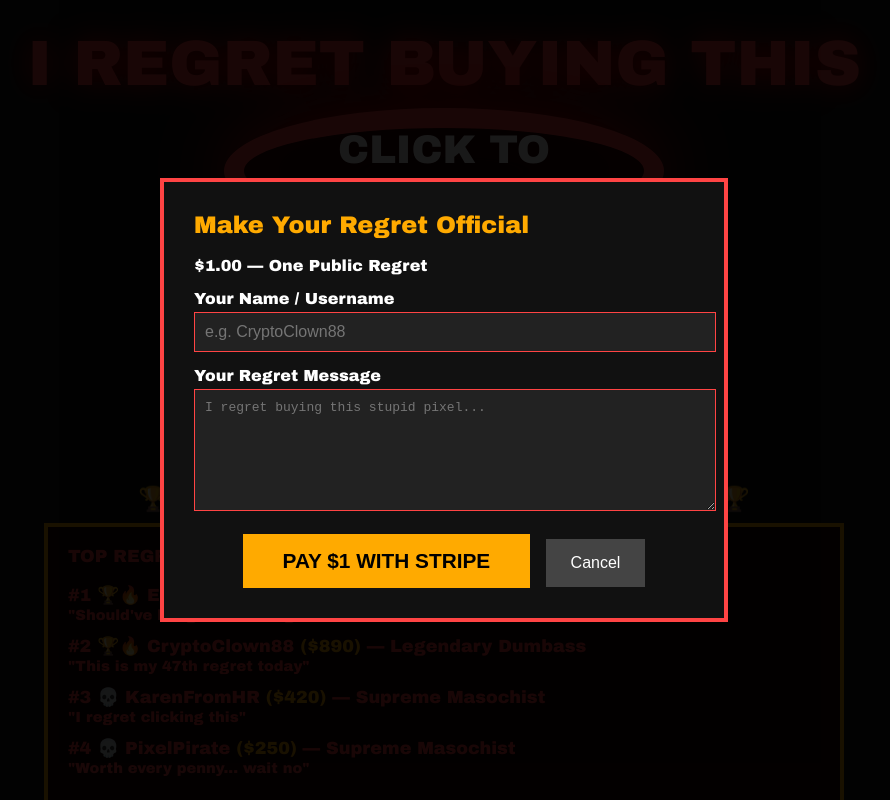
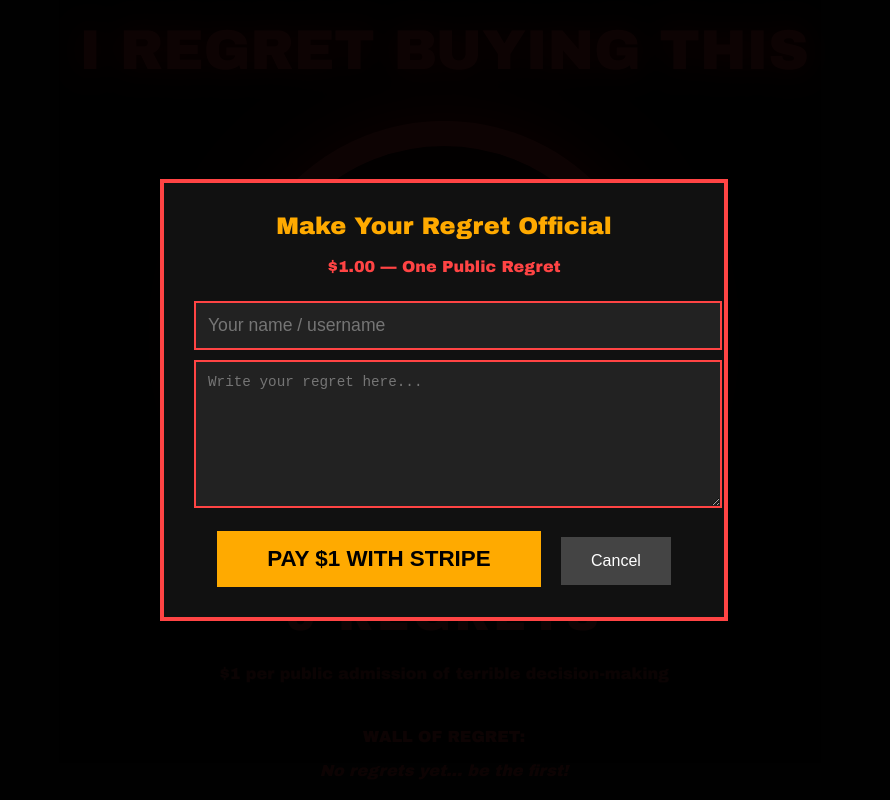
Before and after one commit to SmoothieJoed/million-dollar-regret, a plain HTML site: page million_dollar_regret.html in a window 1280 px wide. Both pictures are taken after a click on the element "CLICK TO REGRET". Shown: the top 800 px of the page, without its empty margins (196-1086 px from the left). Drawn offline with Linux system fonts and the light colour scheme.

Commit message:
Update million_dollar_regret.html

```diff
--- a/million_dollar_regret.html
+++ b/million_dollar_regret.html
@@ -12,148 +12,72 @@
             color: #ff4444;
             font-family: 'Arial Black', sans-serif;
             text-align: center;
-            height: 100vh;
+            min-height: 100vh;
             display: flex;
             flex-direction: column;
-            justify-content: center;
             align-items: center;
-            overflow: hidden;
         }
         .regret-button {
-            width: 400px;
-            height: 400px;
+            width: 380px;
+            height: 380px;
             border-radius: 50%;
             background: #220000;
-            border: 20px solid #ff4444;
+            border: 25px solid #ff4444;
             color: #fff;
-            font-size: 2.5em;
+            font-size: 2.8em;
             cursor: pointer;
             display: flex;
             align-items: center;
             justify-content: center;
-            box-shadow: 0 0 80px #ff0000,
-                        inset 0 0 60px #440000;
+            box-shadow: 0 0 80px #ff0000, inset 0 0 60px #440000;
             transition: all 0.1s;
+            margin: 30px 0;
             user-select: none;
         }
-        .regret-button:active {
-            transform: scale(0.95);
-            box-shadow: 0 0 40px #ff0000;
-        }
-        h1 {
-            font-size: 4em;
-            margin-bottom: 10px;
-            text-shadow: 0 0 30px #ff0000;
-        }
-        .counter {
-            font-size: 3em;
-            margin: 20px 0;
-            letter-spacing: 4px;
-        }
-        .wall {
-            margin-top: 40px;
-            max-width: 800px;
-            font-size: 0.9em;
-            opacity: 0.8;
-            max-height: 200px;
-            overflow-y: auto;
-        }
+        .regret-button:active { transform: scale(0.95); }
+        h1 { font-size: 3.5em; margin: 20px 0 10px; text-shadow: 0 0 30px #ff0000; }
+        .counter { font-size: 2.8em; margin: 10px 0; letter-spacing: 4px; }
+        .wall, #leaderboard { max-width: 800px; width: 90%; margin: 30px auto; }
     </style>
 </head>
 <body>
     <h1>I REGRET BUYING THIS</h1>
-    <div class="regret-button" id="big-button">
-        CLICK TO REGRET
-    </div>
-    <div class="counter">
-        <span id="regret-count">487,291</span> REGRETS
-    </div>
-    <p style="max-width: 600px; opacity: 0.7;">$1 per public admission of terrible decision-making</p>
+    <div class="regret-button" id="big-button">CLICK TO REGRET</div>
+    <div class="counter"><span id="regret-count">0</span> REGRETS</div>
+    <p style="max-width: 600px; opacity: 0.8;">$1 per public admission of terrible decision-making</p>
 
     <div class="wall" id="wall-of-regret">
-        <strong>WALL OF REGRET:</strong><br>
-        @crypto_bro420 - 3m ago<br>
-        Sarah K. - "I bought another one" - 11m ago<br>
-        anon_69420 - 42m ago
+        <strong>WALL OF REGRET:</strong><br><br>
+        <em>No regrets yet... be the first!</em>
     </div>
 
-    <div style="margin-top: 50px; max-width: 800px; width: 100%;">
-        <h2 style="color: #ffaa00; margin-bottom: 10px;">🏆 REGRET HALL OF FAME / LEADERBOARD 🏆</h2>
-        <div id="leaderboard" style="background: #1a0000; padding: 20px; border: 4px solid #ffaa00; text-align: left; font-size: 1.1em; max-height: 300px; overflow-y: auto;">
-            <!-- JS populated -->
+    <div style="margin-top: 40px; width: 90%; max-width: 800px;">
+        <h2 style="color: #ffaa00;">🏆 REGRET HALL OF FAME 🏆</h2>
+        <div id="leaderboard" style="background: #1a0000; padding: 20px; border: 4px solid #ffaa00; text-align: left; min-height: 100px;">
+            <em>No legendary regretters yet...</em>
         </div>
     </div>
 
-    <!-- Regret Purchase Modal -->
-    <div id="regret-modal" style="display: none; position: fixed; top: 0; left: 0; width: 100%; height: 100%; background: rgba(0,0,0,0.9); z-index: 1000; align-items: center; justify-content: center;">
-        <div style="background: #111; padding: 30px; border: 4px solid #ff4444; max-width: 500px; width: 90%; text-align: left; color: #fff;">
-            <h2 style="margin-top: 0; color: #ffaa00;">Make Your Regret Official</h2>
+    <!-- Modal -->
+    <div id="regret-modal" style="display: none; position: fixed; top: 0; left: 0; width: 100%; height: 100%; background: rgba(0,0,0,0.95); z-index: 1000; align-items: center; justify-content: center;">
+        <div style="background: #111; padding: 30px; border: 4px solid #ff4444; max-width: 500px; width: 90%;">
+            <h2 style="color: #ffaa00; margin-top: 0;">Make Your Regret Official</h2>
             <p>$1.00 — One Public Regret</p>
 
-            <label style="display: block; margin: 15px 0 5px;">Your Name / Username</label>
-            <input id="regret-name" type="text" placeholder="e.g. CryptoClown88" style="width: 100%; padding: 10px; background: #222; border: 1px solid #ff4444; color: #fff; font-size: 1em;">
-
-            <label style="display: block; margin: 15px 0 5px;">Your Regret Message</label>
-            <textarea id="regret-message" placeholder="I regret buying this stupid pixel..." style="width: 100%; height: 100px; padding: 10px; background: #222; border: 1px solid #ff4444; color: #fff; font-size: 1em; resize: vertical;"></textarea>
+            <input id="regret-name" type="text" placeholder="Your name / username" style="width: 100%; padding: 12px; margin: 10px 0; background: #222; border: 2px solid #ff4444; color: #fff; font-size: 1.1em;">
+            <textarea id="regret-message" placeholder="Write your regret here..." style="width: 100%; height: 120px; padding: 12px; background: #222; border: 2px solid #ff4444; color: #fff; font-size: 1.1em;"></textarea>
 
             <div style="margin-top: 20px; text-align: center;">
-                <button onclick="processPayment()" style="background: #ffaa00; color: #000; padding: 15px 40px; font-size: 1.3em; border: none; cursor: pointer; font-weight: bold;">PAY $1 WITH STRIPE</button>
-                <button onclick="closeModal()" style="margin-left: 10px; background: #444; color: #fff; padding: 15px 25px; font-size: 1em; border: none; cursor: pointer;">Cancel</button>
+                <button onclick="processPayment()" style="background:#ffaa00; color:#000; padding: 15px 50px; font-size: 1.4em; border:none; cursor:pointer; font-weight:bold;">PAY $1 WITH STRIPE</button>
+                <button onclick="closeModal()" style="margin-left:15px; background:#444; color:#fff; padding:15px 30px; font-size:1em; border:none; cursor:pointer;">Cancel</button>
             </div>
         </div>
     </div>
 
     <script>
-        let count = 487291;
-        let totalRevenue = 487291; // Simulate $
+        let count = 0;
         const countEl = document.getElementById('regret-count');
         const button = document.getElementById('big-button');
-
-        // Funny tiers
-        const tiers = [
-            { min: 1, label: "Casual Regretter", emoji: "😔" },
-            { min: 5, label: "Repeat Offender", emoji: "🙃" },
-            { min: 20, label: "Professional Idiot", emoji: "🤡" },
-            { min: 50, label: "Regret Lord", emoji: "👑" },
-            { min: 100, label: "Supreme Masochist", emoji: "💀" },
-            { min: 500, label: "Legendary Dumbass", emoji: "🏆🔥" }
-        ];
-
-        function getTier(spent) {
-            for (let i = tiers.length - 1; i >= 0; i--) {
-                if (spent >= tiers[i].min) return tiers[i];
-            }
-            return tiers[0];
-        }
-
-        // Sample leaderboard data
-        let leaderboard = [
-            { name: "ElonRegrets", spent: 1240, msg: "Should've bought more Doge" },
-            { name: "CryptoClown88", spent: 890, msg: "This is my 47th regret today" },
-            { name: "KarenFromHR", spent: 420, msg: "I regret clicking this" },
-            { name: "PixelPirate", spent: 250, msg: "Worth every penny... wait no" },
-        ];
-
-        function renderLeaderboard() {
-            const lb = document.getElementById('leaderboard');
-            lb.innerHTML = '<strong>TOP REGRETTERS OF ALL TIME</strong><br><br>';
-
-            leaderboard.forEach((entry, index) => {
-                const tier = getTier(entry.spent);
-                const div = document.createElement('div');
-                div.style.marginBottom = '12px';
-                div.innerHTML = `
-                    <strong>#${index+1} ${tier.emoji} ${entry.name}</strong>
-                    <span style="color:#ffaa00">($${entry.spent})</span> — ${tier.label}<br>
-                    <small>"${entry.msg}"</small>
-                `;
-                lb.appendChild(div);
-            });
-        }
-
-        function playTrombone() {
-            console.log("🎺 Womp womp...");
-        }
 
         button.addEventListener('click', () => {
             document.getElementById('regret-modal').style.display = 'flex';
@@ -164,47 +88,23 @@
         }
 
         function processPayment() {
-            const name = document.getElementById('regret-name').value.trim() || "Anonymous Regretter";
-            const message = document.getElementById('regret-message').value.trim() || "I have no self control";
-
+            const name = document.getElementById('regret-name').value.trim() || "Anonymous";
+            const message = document.getElementById('regret-message').value.trim() || "I regret this already";
             closeModal();
 
-            // Simulate Stripe processing
-            const processing = alert("🔄 Processing payment with Stripe...\n\n(This is a demo — no real charge)");
+            alert("🔄 Processing $1 payment with Stripe... (Demo mode)");
 
             count++;
-            totalRevenue++;
-            countEl.textContent = count.toLocaleString();
-            playTrombone();
+            countEl.textContent = count;
 
-            // Add to wall with real data
+            // Add to wall
             const wall = document.getElementById('wall-of-regret');
             const entry = document.createElement('div');
             entry.innerHTML = `<strong>${name}</strong> — "${message}" <span style="opacity:0.6">- just now</span>`;
+            if (wall.querySelector('em')) wall.innerHTML = ''; // remove "no regrets" text
             wall.appendChild(entry);
             wall.scrollTop = wall.scrollHeight;
-
-            // Chance to hit leaderboard
-            if (Math.random() > 0.7) {
-                leaderboard.unshift({
-                    name: name,
-                    spent: Math.floor(Math.random() * 80) + 5,
-                    msg: message
-                });
-                if (leaderboard.length > 8) leaderboard.pop();
-                renderLeaderboard();
-            }
         }
-
-        // Fake live activity
-        setInterval(() => {
-            count += Math.floor(Math.random() * 3) + 1;
-            totalRevenue += Math.floor(Math.random() * 2) + 1;
-            countEl.textContent = count.toLocaleString();
-        }, 900);
-
-        // Initial render
-        renderLeaderboard();
     </script>
 </body>
 </html>
```
